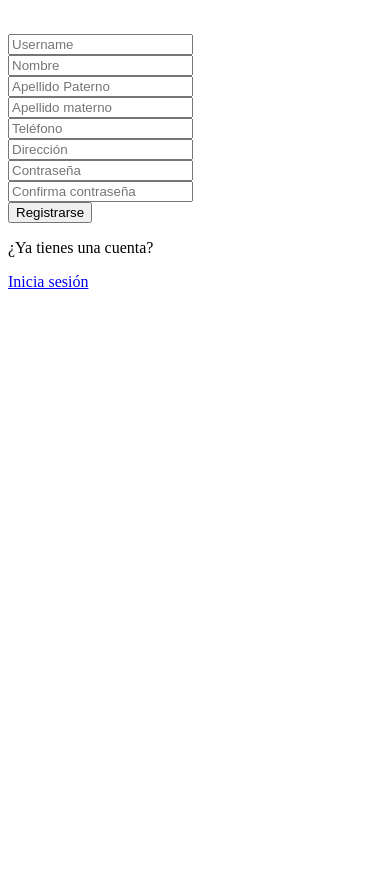
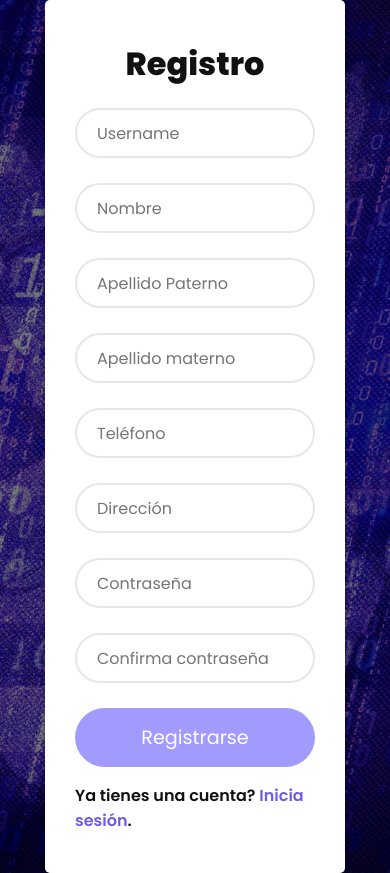
Before and after one commit to SofiaGonzaloC/seg-inf-usuarios, a PHP site: page /register.php in a window 390 px wide. Before the commit the page ends 289 px from the top, so only its background shows below. Run offline with PHP 8.4, Linux system fonts and the light colour scheme; some libraries are stand-ins or nearby versions.

Commit message:
Add files via upload

```diff
--- a/models/database.php
+++ b/models/database.php
@@ -2,11 +2,11 @@
 
 $server = 'localhost:3306'; // Nombre del srv base de datos
 $username = 'root'; // Nombre usuario
-$password = 'admin123';
+//$password = 'admin123';
 $database = 'seg-inf-usuarios';  // Nombre de la base de datos
 
 try {
-    $conn = new PDO("mysql:host=$server;dbname=$database;", $username, $password); // Establece la conexión con la base de datos
+    $conn = new PDO("mysql:host=$server;dbname=$database;", $username); // Establece la conexión con la base de datos
   } catch (PDOException $e) {
     die('Connection Failed: ' . $e->getMessage());
   }
--- a/models/logout.php
+++ b/models/logout.php
@@ -6,6 +6,6 @@
 
     session_destroy(); // Cierra la sesión
 
-    header('location: ../../index.php'); // Redirecciona a login
+    header('location: ../views/login.php'); // Redirecciona a login
 
 ?>
--- a/models/register.php
+++ b/models/register.php
@@ -1,25 +1,28 @@
 <?php
+
+//Función para validad password
 function validar_clave($password,&$message){
-
+   //Validación de mayor a 8 caracteres
    if(strlen($password) < 8){
       $message = "La clave debe tener al menos 8 caracteres";
       return false;
    }
+   //Valicación de minusculas
    if (!preg_match('`[a-z]`',$password)){
       $message = "La clave debe tener al menos una letra minúscula";
       return false;
    }
-
+   //Validación de Mayusculas
    if (!preg_match('`[A-Z]`',$password)){
       $message = "La clave debe tener al menos una letra mayúscula";
       return false;
    }
-
+   //Validación de caracteres numericos
    if (!preg_match('`[0-9]`',$password)){
       $message = "La clave debe tener al menos un caracter numérico";
       return false;
    }
-
+   //Valicación de caracteres especiales
    if (!preg_match('`[@!#$%^&*()<>?/|}{~:]`', $password)){
       $message = "La clave debe tener al menos un caracter especial";
       return false;
@@ -30,7 +33,7 @@ function validar_clave($password,&$message){
 }
 $message = '';
 
-//123No437
+//123No437!
 // Si los campos NO estan vacios ...
 if (!empty($_POST['username']) && !empty($_POST['nombre']) && !empty($_POST['apellido_pat']) && !empty($_POST['apellido_mat']) && !empty($_POST['telefono']) && !empty($_POST['direccion']) && !empty($_POST['password']) && !empty($_POST['password_conf'])) {
   if($_POST['password'] == $_POST['password_conf']){
@@ -76,7 +79,7 @@ if (!empty($_POST['username']) && !empty($_POST['nombre']) && !empty($_POST['ape
             } else {
             $message = 'Hubo un error, intentalo de nuevo.';
          }
-         } else if ($res == 1) { // Si el email ya esta en uso
+         } else if ($res == 1) { // Si el usuario ya esta en uso
             $message = 'El nombre de usuario ya esta en uso.';
          }
       }
--- a/views/register.php
+++ b/views/register.php
@@ -8,80 +8,65 @@ include_once("../models/register.php");
 <html lang="en">
 
 <head>
-    <meta charset="utf-8" />
-    <meta name="viewport" content="width=device-width, initial-scale=1, shrink-to-fit=no">
+
+    <meta charset="utf-8">
+	<meta name="viewport" content="width=device-width, initial-scale=1.0">
+
+	<link rel="stylesheet" href="https://stackpath.bootstrapcdn.com/font-awesome/4.7.0/css/font-awesome.min.css">
+
+	<link rel="stylesheet" type="text/css" href="style.css">
+
 	<title>Registro</title>
-    <link rel="stylesheet" href="../../assets/vendors/iconfonts/mdi/css/materialdesignicons.css" />
-    <link rel="stylesheet" href="../../assets/vendors/css/vendor.addons.css" />
-    <link rel="stylesheet" href="../../assets/css/shared/style.css" />
-    <link rel="stylesheet" href="../../assets/css/demo_1/style.css">
-    <link rel="shortcut icon" href="../../../assets/images/favicon.ico" />
-    <link rel="stylesheet" href="../../assets/css/register-transition.css">
 </head>
 
 <body>
 
-    <div class="authentication-theme auth-style_1" style="padding-top: 7%;">
-
-        <div class='row'>
-            <div class='col-lg-5 col-md-7 col-sm-9 col-11 mx-auto'>
-                <div class='grid transition'>
-                    <div class='grid-body'>
-                        <div class='row'>
-                            <div class='col-lg-7 col-md-8 col-sm-9 col-12 mx-auto form-wrapper'>
+    <div class="container">
 
         <?php if (!empty($message)) : ?>
             <p> <?= $message ?></p>
         <?php endif; ?>
-
-                                <form method='POST' id='payment-form'>
-                                    <div class='form-group input-rounded'>
-                                        <input type='text' class='form-control' placeholder='Username' name='username' required/>
+		<form action="" method="POST" id='payment-form' class="login-email">
+            <p class="login-text" style="font-size: 2rem; font-weight: 800;">Registro</p>
+            <!-- Usuario-->
+			<div class="input-group">
+				<input type="text" placeholder="Username" name="username"  required>
 			</div>
-                                    <div class='form-group input-rounded'>
-                                        <input type='text' class='form-control' placeholder='Nombre' name='nombre' required/>
+            <!-- Nombre-->
+            <div class="input-group">
+                <input type='text'  placeholder='Nombre' name='nombre' required/>
             </div>
-                                    <div class='form-group input-rounded'>
-                                        <input type='text' class='form-control' placeholder='Apellido Paterno' name='apellido_pat' required/>
+            <!-- Apellido paterno-->
+            <div class="input-group">
+                <input type='text'  placeholder='Apellido Paterno' name='apellido_pat' required/>
             </div>
-                                    <div class='form-group input-rounded'>
-                                        <input type='text' class='form-control' placeholder='Apellido materno' name='apellido_mat' required/>
+            <!-- Apellido materno-->
+            <div class="input-group">
+                <input type='text' placeholder='Apellido materno' name='apellido_mat' required/>
             </div>
-                                    <div class='form-group input-rounded'>
-                                        <input type='tel' id='phone' class='form-control' placeholder='Teléfono' name='telefono' required/>
+            <!-- Telefono-->
+            <div class="input-group">
+                <input type='tel' id='phone'  placeholder='Teléfono' name='telefono' required/>
             </div>
-                                    <div class='form-group input-rounded'>
-                                        <input type='text' id='phone' class='form-control' placeholder='Dirección' name='direccion' required/>
+            <!-- Direccion-->
+            <div class="input-group">
+                <input type='text' id='phone' placeholder='Dirección' name='direccion' required/>
             </div>
-                                    <div class='form-group input-rounded'>
-                                        <input type='password' class='form-control' placeholder='Contraseña' name='password' required/>
+			<div class="input-group">
+				<input type="password" placeholder="Contraseña" name="password"  required>
             </div>
-                                    <div class='form-group input-rounded'>
-                                        <input type='password' class='form-control' placeholder='Confirma contraseña' name='password_conf' required/>
+            <!-- Contrasena-->
+            <div class="input-group">
+				<input type="password" placeholder="Confirma contraseña" name="password_conf"  required>
+			</div>
+            <!-- Concretar registro-->
+			<div class="input-group">
+				<button name="submit"  id= 'next-register' class="btn">Registrarse</button>
+			</div>
+			<p class="login-register-text">Ya tienes una cuenta? <a href="login.php">Inicia sesión</a>.</p>
+		</form>
 	</div>
 
-                                    <button class='btn btn-dark btn-block' id='next-register'>
-                                        Registrarse
-                                    </button>
-                                </form>
-
-                                <div class='signup-link'>
-                                    <p>¿Ya tienes una cuenta?</p>
-                                    <a href='./login.php'>Inicia sesión</a>
-                                </div>
-
-                            </div>
-
-                        </div>
-                    </div>
-
-                </div>
-
-            </div>
-
-        </div>
-
-    </div>
 
 </body>
 
--- /dev/null
+++ b/views/style.css
@@ -0,0 +1,156 @@
+@import url('https://fonts.googleapis.com/css2?family=Poppins:ital,wght@0,100;0,200;0,300;0,400;0,500;0,600;0,700;0,800;0,900;1,100;1,200;1,300;1,400;1,500;1,600;1,700;1,800;1,900&display=swap');
+
+* {
+    margin: 0;
+    padding: 0;
+    box-sizing: border-box;
+    font-family: 'Poppins', sans-serif;
+}
+
+body {
+    width: 100%;
+    min-height: 100vh;
+    background-image: linear-gradient(rgba(0,0,0,.5), rgba(0,0,0,.5)), url(bg.jpg);
+    background-position: center;
+    background-size: cover;
+    display: flex;
+    justify-content: center;
+    align-items: center;
+}
+
+.container {
+    width: 400px;
+    min-height: 400px;
+    background: #FFF;
+    border-radius: 5px;
+    box-shadow: 0 0 5px rgba(0,0,0,.3);
+    padding: 40px 30px;
+}
+
+.container .login-text {
+    color: #111;
+    font-weight: 500;
+    font-size: 1.1rem;
+    text-align: center;
+    margin-bottom: 20px;
+    display: block;
+    text-transform: capitalize;
+}
+
+.container .login-social {
+    display: grid;
+    grid-template-columns: repeat(auto-fit, minmax(50%, 1fr));
+    margin-bottom: 25px;
+}
+
+.container .login-social a {
+    padding: 12px;
+    margin: 10px;
+    border-radius: 3px;
+    box-shadow: 0 0 5px rgba(0,0,0,.3);
+    text-decoration: none;
+    font-size: 1rem;
+    text-align: center;
+    color: #FFF;
+    transition: .3s;
+}
+
+.container .login-social a i {
+    margin-right: 5px;
+}
+
+.container .login-social a.facebook {
+    background: #4267B2;
+}
+
+.container .login-social a.twitter {
+    background: #1DA1F2;
+}
+
+.container .login-social a.google-plus {
+    background: #db4a39;
+}
+
+.container .login-social a.linkedin {
+    background: #0e76a8;
+}
+
+.container .login-social a.facebook:hover {
+    background: #3d5fa3;
+}
+
+.container .login-social a.twitter:hover {
+    background: #1991db;
+}
+
+.container .login-social a.google-plus:hover {
+    background: #ca4334;
+}
+
+.container .login-social a.linkedin:hover {
+    background: #0b5c81;
+}
+
+.container .login-email .input-group {
+    width: 100%;
+    height: 50px;
+    margin-bottom: 25px;
+}
+
+.container .login-email .input-group input {
+    width: 100%;
+    height: 100%;
+    border: 2px solid #e7e7e7;
+    padding: 15px 20px;
+    font-size: 1rem;
+    border-radius: 30px;
+    background: transparent;
+    outline: none;
+    transition: .3s;
+}
+
+.container .login-email .input-group input:focus, .container .login-email .input-group input:valid {
+    border-color: #a29bfe;
+}
+
+.container .login-email .input-group .btn {
+    display: block;
+    width: 100%;
+    padding: 15px 20px;
+    text-align: center;
+    border: none;
+    background: #a29bfe;
+    outline: none;
+    border-radius: 30px;
+    font-size: 1.2rem;
+    color: #FFF;
+    cursor: pointer;
+    transition: .3s;
+}
+
+.container .login-email .input-group .btn:hover {
+    transform: translateY(-5px);
+    background: #6c5ce7;
+}
+
+.login-register-text {
+    color: #111;
+    font-weight: 600;
+}
+
+.login-register-text a {
+    text-decoration: none;
+    color: #6c5ce7;
+}
+
+@media (max-width: 430px) {
+    .container {
+        width: 300px;
+    }
+    .container .login-social {
+        display: block;
+    }
+    .container .login-social a {
+        display: block;
+    }
+}
```
Also changed, not shown: models/login.php (+18 -2 lines), views/home.php (+23 -3 lines), views/login.php (+27 -44 lines), views/bg.jpg (added). Lines whose indentation alone changed are shown as unchanged.
